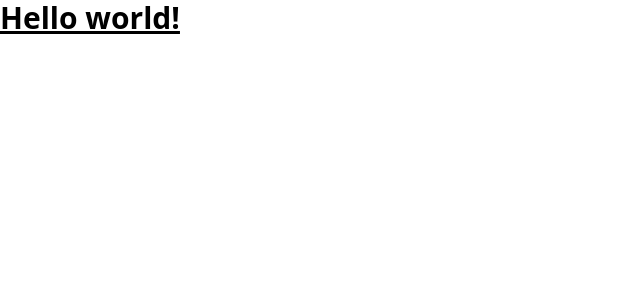
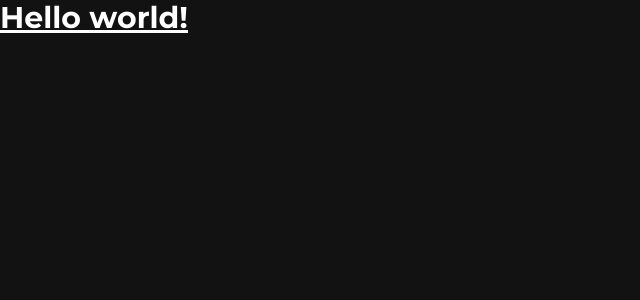
Before and after one commit to yogaajie2/tempest, a React (Create React App) app: page / in a window 1280 px wide. Shown: the top 300 px of the page, without its empty margins (0-640 px from the left). Built offline with nearby package versions, Linux system fonts and the light colour scheme.

Commit message:
refactor: add base classes for body

```diff
--- a/src/assets/css/tailwind.css
+++ b/src/assets/css/tailwind.css
@@ -58,4 +58,8 @@
         url('../fonts/raleway-v22-latin-700.ttf') format('truetype'), /* Safari, Android, iOS */
         url('../fonts/raleway-v22-latin-700.svg#Raleway') format('svg'); /* Legacy iOS */
   }
+
+  body {
+    @apply bg-dp-0 font-body text-white;
+  }
 }
```
